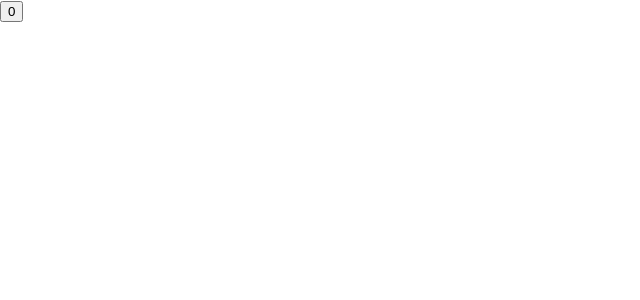
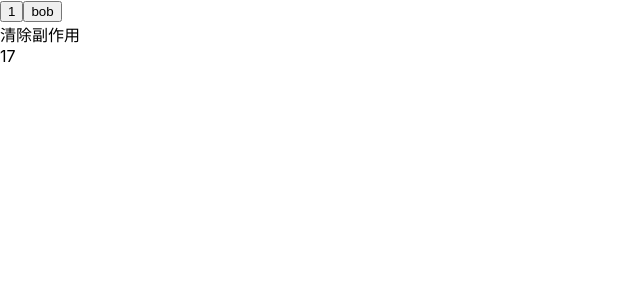
Before and after one commit to bobwanglong/web_front, a React (Create React App) app in the folder react-basic/: page / in a window 1280 px wide. Shown: the top 300 px of the page, without its empty margins (0-640 px from the left). Built offline with nearby package versions, Linux system fonts and the light colour scheme.

Commit message:
feat:清除hook的useEffect的副作用

```diff
--- a/react-basic/src/App.js
+++ b/react-basic/src/App.js
@@ -8,7 +8,7 @@
 // import Prov from "./components/context"
 // import FDemo from "./components/demo"
 // import UseApp from "./components/hooks/useState"
-import EffectApp from "./components/hooks/useEffect"
+import { EffectAppMore, EffectAppPro } from "./components/hooks/useEffectDemo"
 // 组件学习
 
 
@@ -60,8 +60,16 @@ function App () {
       {/* </div> */}
 
       {/**hooks useEffect */}
+      {/* <div>
+        <EffectApp></EffectApp>
+      </div> */}
       <div>
-        <EffectApp></EffectApp>
+        <EffectAppMore></EffectAppMore>
+      </div>
+
+      <div>
+        清除副作用
+        <EffectAppPro></EffectAppPro>
       </div>
     </div>
 
--- /dev/null
+++ b/react-basic/src/components/hooks/useEffectDemo.js
@@ -0,0 +1,67 @@
+/**
+ * 使用依赖项控制副作用的执行时机
+ */
+import { useEffect, useState } from "react"
+
+function EffectApp () {
+  const [count, setCount] = useState(0)
+
+  useEffect(() => {
+    // 1.不添加依赖项：组件首次渲染执行一次，以及不管是哪个状态更改引起组件更新时都会重新执行
+    // a.组件初始渲染
+    // b.组件更新(不管是哪个状态引起的更新)
+    // console.log("副作用执行了")
+
+
+    // 2.添加空数组，组件只在首次渲染时执行一次
+    console.log("副作用执行了")
+  }, [])
+  return (
+    <button onClick={() => { setCount(count + 1) }}>{count}</button>
+  )
+}
+// 3.添加特定依赖项
+// 副作用函数在首次渲染时执行，在依赖项发生变化时重新执行
+// 注意事项：useEffect回调函数中用到的数据，比如下面函数的count就是依赖数据，就应该出现在依赖项数组中
+function EffectAppMore () {
+  const [count, setCount] = useState(1)
+  const [name, setName] = useState("bob")
+
+  useEffect(() => {
+    console.log("副作用执行了")
+  }, [count]) // count代表依赖项数据
+  return (
+    <>
+      <button onClick={() => { setCount(count + 1) }}>{count}</button>
+      <button onClick={() => { setName("wang") }}>{name}</button>
+    </>
+
+  )
+}
+
+// 4.清除副作用
+// 如果想清楚副作用，可以在副作用函数中的末尾return一个新的函数，在新的函数中编写清理副作用的逻辑
+// 需要注意执行时机为：
+// 1.组件卸载时自动执行
+// 2.组件更新时，下一个useEffect副作用函数执行之前自动执行
+
+const EffectAppPro = () => {
+  const [count, setCount] = useState(10)
+  useEffect(() => {
+
+    const timerId = setInterval(() => {
+      setCount(count + 1)
+    }, 1000)
+    return () => {
+      // 用来清理副作用的事情
+      clearInterval(timerId)
+    }
+  }, [count])
+
+  return (
+    <div>
+      {count}
+    </div>
+  )
+}
+export { EffectApp, EffectAppMore, EffectAppPro }
```
